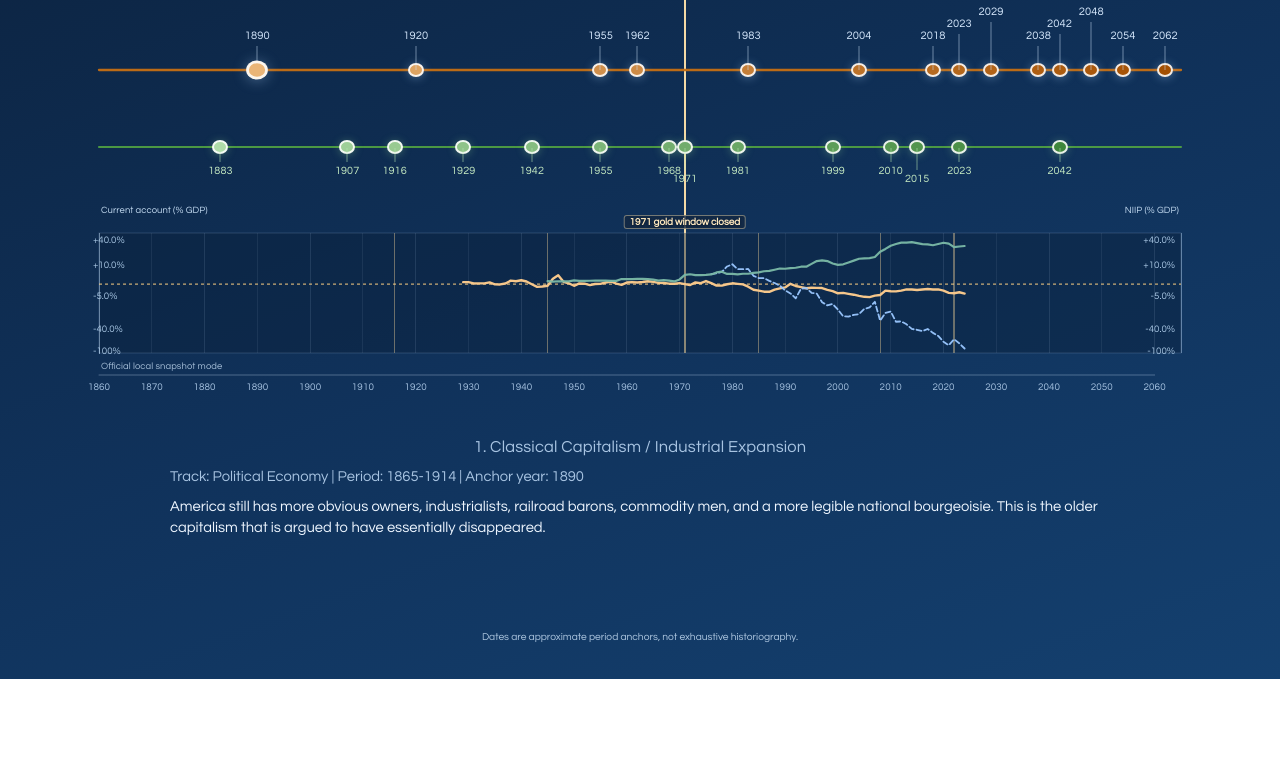
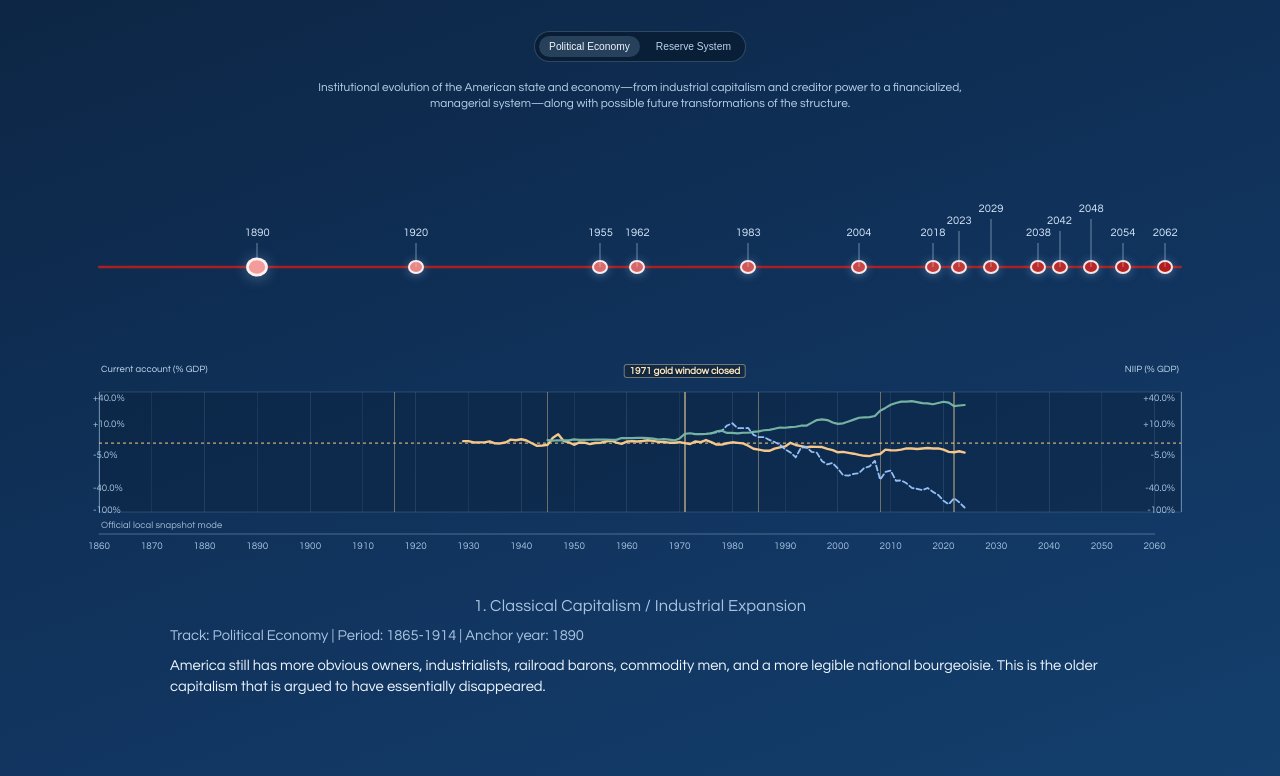
Before and after one commit to catganson/empire-timeline, a plain HTML site: page index.html in a window 1280 px wide. Shown: the part 131-907 px from the top of the page. Before the commit the page ends 810 px from the top, so only its background shows below. Drawn offline with Linux system fonts and the light colour scheme.

Commit message:
Refine chart layout, toggles, colors, and typography

```diff
--- a/index.html
+++ b/index.html
@@ -39,14 +39,14 @@
       width: 100%;
       max-width: none;
       margin: 0;
-      padding: 28px clamp(12px, 3.2vw, 40px) 34px;
+      padding: 56px clamp(12px, 3.2vw, 40px) 34px;
       display: flex;
       flex-direction: column;
     }
 
     h1 {
       margin: 0;
-      font-size: clamp(1.1rem, 2vw, 1.65rem);
+      font-size: clamp(1.45rem, 2.8vw, 2.35rem);
       font-weight: 500;
       line-height: 1.15;
       letter-spacing: 0.01em;
@@ -57,7 +57,7 @@
       margin: 10px 0 0;
       color: var(--muted);
       width: 100%;
-      font-size: 1.04rem;
+      font-size: clamp(0.95rem, 1.7vw, 1.32rem);
       font-weight: 500;
       letter-spacing: 0.01em;
       text-align: center;
@@ -111,6 +111,42 @@
       font-size: 0.68rem;
       letter-spacing: 0.01em;
       text-align: center;
+    }
+
+    .track-toggle {
+      margin: 34px auto 2px;
+      display: inline-flex;
+      gap: 6px;
+      align-self: center;
+      background: rgba(8, 23, 41, 0.62);
+      border: 1px solid rgba(145, 178, 212, 0.28);
+      border-radius: 999px;
+      padding: 4px;
+    }
+
+    .track-toggle button {
+      border: 0;
+      border-radius: 999px;
+      padding: 5px 10px;
+      font-size: 0.64rem;
+      color: #b9d4ef;
+      background: transparent;
+      cursor: pointer;
+    }
+
+    .track-toggle button.active {
+      background: rgba(162, 202, 240, 0.2);
+      color: #eef6ff;
+    }
+
+    .track-description {
+      margin: 16px auto 0;
+      max-width: 700px;
+      color: #b9d3ed;
+      font-size: 0.74rem;
+      line-height: 1.35;
+      text-align: center;
+      padding: 0 10px;
     }
 
     .year-tick {
@@ -353,7 +389,7 @@
 
     .main-base-path {
       fill: none;
-      stroke: #c66f14;
+      stroke: #b11f1f;
       stroke-width: 2.3;
       stroke-linecap: round;
       opacity: 0.95;
@@ -491,14 +527,19 @@
       <h3>Philosophical Influences</h3>
       <p class="influence-list">Alexandre Kojève • Carl Schmitt</p>
     </div>
+    <div class="track-toggle" role="group" aria-label="Narrative track toggle">
+      <button id="togglePolitical" type="button" class="active" aria-pressed="true">Political Economy</button>
+      <button id="toggleReserve" type="button" aria-pressed="false">Reserve System</button>
+    </div>
+    <p id="trackDescription" class="track-description"></p>
 
     <section class="chart" aria-label="Interactive timeline chart">
       <div class="chart-inner" id="chartInner">
         <svg class="trend" viewBox="0 0 1200 260" preserveAspectRatio="none" aria-hidden="true">
           <defs>
             <linearGradient id="mainLineGrad" x1="0%" y1="0%" x2="100%" y2="0%">
-              <stop offset="0%" stop-color="#ffd9a8"></stop>
-              <stop offset="100%" stop-color="#b65300"></stop>
+              <stop offset="0%" stop-color="#ffb4b4"></stop>
+              <stop offset="100%" stop-color="#b31919"></stop>
             </linearGradient>
             <linearGradient id="reserveLineGrad" x1="0%" y1="0%" x2="100%" y2="0%">
               <stop offset="0%" stop-color="#d2f2cd"></stop>
@@ -826,6 +867,9 @@
     const quantNiipHitPath = document.getElementById("quantNiipHitPath");
     const quantTreasuryHitPath = document.getElementById("quantTreasuryHitPath");
     const eventMarkerGroup = document.getElementById("eventMarkerGroup");
+    const togglePolitical = document.getElementById("togglePolitical");
+    const toggleReserve = document.getElementById("toggleReserve");
+    const trackDescription = document.getElementById("trackDescription");
 
     const minYear = 1860;
     const maxYear = 2065;
@@ -859,6 +903,14 @@
     let quantHoverLabel = null;
     let quantSeriesTooltip = null;
     let marker1971Static = null;
+    let activeNarrativeTrack = "political";
+    let lastPoliticalIdx = 1;
+    let lastReserveEra = 1;
+
+    const trackDescriptions = {
+      political: "Institutional evolution of the American state and economy—from industrial capitalism and creditor power to a financialized, managerial system—along with possible future transformations of the structure.",
+      reserve: "Evolution of the international monetary order from the gold standard and Bretton Woods to the post-1971 dollar–Treasury system that finances U.S. deficits, with speculation on potential future reserve arrangements."
+    };
 
     const quantAnnotationsConfig = [
       { year: 1916, label: "1914-1918 U.S. creditor pivot" },
@@ -1329,7 +1381,7 @@
       });
       if (marker1971Static) {
         marker1971Static.style.left = `${toX(1971)}px`;
-        marker1971Static.style.top = `${Math.max(8, quantTopY - 18)}px`;
+        marker1971Static.style.top = `${Math.max(8, quantTopY - 28)}px`;
       }
       hideQuantEventTooltip();
     }
@@ -1348,7 +1400,7 @@
         decadeGridGroup.appendChild(line);
       });
 
-      const markerTopY = 10;
+      const markerTopY = quantTopY;
       const markerX = toX(1971);
       marker1971Line.setAttribute("x1", markerX.toFixed(2));
       marker1971Line.setAttribute("x2", markerX.toFixed(2));
@@ -1477,8 +1529,9 @@
       chartH = Math.max(chartInner.clientHeight, 180);
       padX = Math.max(22, Math.min(54, Math.round(chartW * 0.045)));
       usableW = Math.max(1, chartW - padX * 2);
-      mainY = Math.round(chartH * 0.22);
-      reserveY = Math.round(chartH * 0.40);
+      const sharedNarrativeY = Math.round(chartH * 0.31);
+      mainY = sharedNarrativeY;
+      reserveY = sharedNarrativeY;
       quantTopY = Math.round(chartH * 0.60);
       quantBottomY = Math.round(chartH * 0.88);
       decadeY = Math.round(chartH * 0.93);
@@ -1556,6 +1609,7 @@
     function applyResponsiveLayout() {
       computeLayout();
       const isNarrow = window.innerWidth < 760;
+      const isPoliticalActive = activeNarrativeTrack === "political";
       ensureQuantDecorations();
       renderDecadeGridAndMarker();
       const mainLine = `M${toX(minYear).toFixed(2)} ${mainY.toFixed(2)} L${toX(maxYear).toFixed(2)} ${mainY.toFixed(2)}`;
@@ -1564,6 +1618,10 @@
       const reserveLine = `M${toX(minYear).toFixed(2)} ${reserveY.toFixed(2)} L${toX(maxYear).toFixed(2)} ${reserveY.toFixed(2)}`;
       reserveBasePath.setAttribute("d", reserveLine);
       reservePath.setAttribute("d", reserveLine);
+      mainBasePath.style.opacity = isPoliticalActive ? "0.95" : "0";
+      trendPath.style.opacity = isPoliticalActive ? "0.98" : "0";
+      reserveBasePath.style.opacity = isPoliticalActive ? "0" : "0.95";
+      reservePath.style.opacity = isPoliticalActive ? "0" : "0.96";
       const decadeLine = `M${toX(1860).toFixed(2)} ${decadeY.toFixed(2)} L${toX(2060).toFixed(2)} ${decadeY.toFixed(2)}`;
       decadePath.setAttribute("d", decadeLine);
 
@@ -1583,15 +1641,17 @@
         const year = Number(el.dataset.year);
         el.style.left = `${toX(year)}px`;
         el.style.top = `${mainY}px`;
+        el.style.display = isPoliticalActive ? "block" : "none";
         const t = Math.min(1, Math.max(0, (year - minYear) / (maxYear - minYear)));
-        el.style.background = mixColor("#f6c78b", "#a34e00", t);
-        el.style.boxShadow = `0 1px 10px ${mixColor("#f6c78b", "#a34e00", Math.min(1, t + 0.08))}55`;
+        el.style.background = mixColor("#ffb3b3", "#b31919", t);
+        el.style.boxShadow = `0 1px 10px ${mixColor("#ffb3b3", "#b31919", Math.min(1, t + 0.08))}55`;
       });
 
       reservePoints.forEach((el) => {
         const year = Number(el.dataset.year);
         el.style.left = `${toX(year)}px`;
         el.style.top = `${reserveY}px`;
+        el.style.display = isPoliticalActive ? "none" : "block";
         const t = Math.min(1, Math.max(0, (year - minYear) / (maxYear - minYear)));
         el.style.background = mixColor("#bfe8b8", "#2f7a2b", t);
         el.style.boxShadow = `0 1px 9px ${mixColor("#bfe8b8", "#2f7a2b", Math.min(1, t + 0.08))}66`;
@@ -1628,6 +1688,8 @@
         node.stem.style.height = `${len}px`;
         node.label.style.left = `${x}px`;
         node.label.style.top = `${mainY - len - 16}px`;
+        node.stem.style.display = isPoliticalActive ? "block" : "none";
+        node.label.style.display = isPoliticalActive ? "block" : "none";
       });
 
       const sortedReserveAnchors = reserveAnchors
@@ -1648,16 +1710,20 @@
       sortedReserveAnchors.forEach((a) => {
         const node = reserveAnchors[a.i];
         const x = a.x;
-        const len = 14 + a.tier * 8;
+        const extra = a.year === 1971 ? 16 : 0;
+        const len = 14 + a.tier * 8 + extra;
         node.stem.style.left = `${x}px`;
         node.stem.style.top = `${reserveY + 1}px`;
         node.stem.style.height = `${len}px`;
         node.label.style.left = `${x}px`;
         node.label.style.top = `${reserveY + len + 4}px`;
+        node.stem.style.display = isPoliticalActive ? "none" : "block";
+        node.label.style.display = isPoliticalActive ? "none" : "block";
       });
     }
 
     function showDetail(idx) {
+      lastPoliticalIdx = idx;
       const p = phases.find((item) => item.idx === idx);
       if (!p) return;
       points.forEach((pt) => pt.classList.toggle("active", Number(pt.dataset.index) === idx));
@@ -1671,6 +1737,7 @@
     }
 
     function showReserveDetail(era) {
+      lastReserveEra = era;
       const p = reservePhases.find((item) => item.era === era);
       if (!p) return;
       reservePoints.forEach((pt) => pt.classList.toggle("active", Number(pt.dataset.era) === era));
@@ -1681,6 +1748,22 @@
         <p class="meta">Track: Reserve Currency Evolution | Dates: ${p.dates} | Anchor year: ${p.year}</p>
         <p>${p.description}</p>
       `;
+    }
+
+    function setActiveNarrativeTrack(track) {
+      activeNarrativeTrack = track === "reserve" ? "reserve" : "political";
+      const politicalActive = activeNarrativeTrack === "political";
+      togglePolitical.classList.toggle("active", politicalActive);
+      toggleReserve.classList.toggle("active", !politicalActive);
+      togglePolitical.setAttribute("aria-pressed", politicalActive ? "true" : "false");
+      toggleReserve.setAttribute("aria-pressed", politicalActive ? "false" : "true");
+      trackDescription.textContent = trackDescriptions[activeNarrativeTrack];
+      applyResponsiveLayout();
+      if (politicalActive) {
+        showDetail(lastPoliticalIdx);
+      } else {
+        showReserveDetail(lastReserveEra);
+      }
     }
 
     drawAxisTicks();
@@ -1694,12 +1777,14 @@
     quantTreasuryHitPath.addEventListener("mouseenter", (event) => showSeriesTooltip("treasury", event));
     quantTreasuryHitPath.addEventListener("mousemove", moveSeriesTooltip);
     quantTreasuryHitPath.addEventListener("mouseleave", hideSeriesTooltip);
+    togglePolitical.addEventListener("click", () => setActiveNarrativeTrack("political"));
+    toggleReserve.addEventListener("click", () => setActiveNarrativeTrack("reserve"));
     applyResponsiveLayout();
     window.addEventListener("resize", applyResponsiveLayout);
     loadQuantitativeData().then(() => {
       applyResponsiveLayout();
     });
-    showDetail(1);
+    setActiveNarrativeTrack("political");
   </script>
 </body>
 </html>
```
